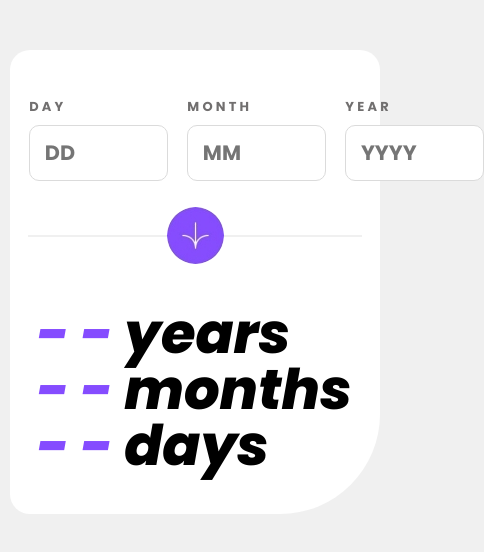
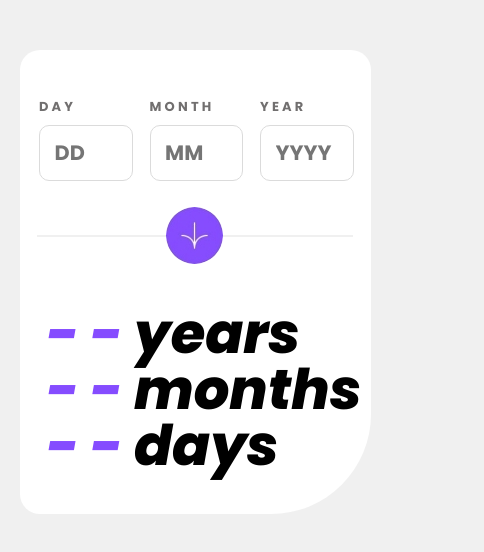
Before and after one commit to doehna/age-calculator, a plain HTML site: page index.html in a window 390 px wide. Shown: the whole page, 484 px wide, since content can reach past the window. Drawn offline with Linux system fonts and the light colour scheme.

Commit message:
fix: variant 1

```diff
--- a/styles.css
+++ b/styles.css
@@ -38,12 +38,13 @@
 input {
     height: 2.5em;
     max-width: 120px;
+    padding-left: 0.7em;
+    width: calc(100% - 1px - 0.7em);
     font-size: clamp(1.3rem, 1.5vw, 2rem);
     color: var(--OffBlack);
     font-family: Poppins-Bold;
     border-radius: 10px;
     border: 1px solid var(--LightGrey);
-    padding-left: 0.7em;
     /* width style color */
 }
 
@@ -62,7 +63,7 @@
 
 .date-entry-section {
     display: flex;
-    gap: clamp(10px, 5vw, 30px);
+    gap: clamp(3px, 5vw, 30px);
     margin: 50px clamp(10px, 5vw, 50px) 0px clamp(10px, 5vw, 50px);
     border: none;
     /*top right bottom left*/
```
